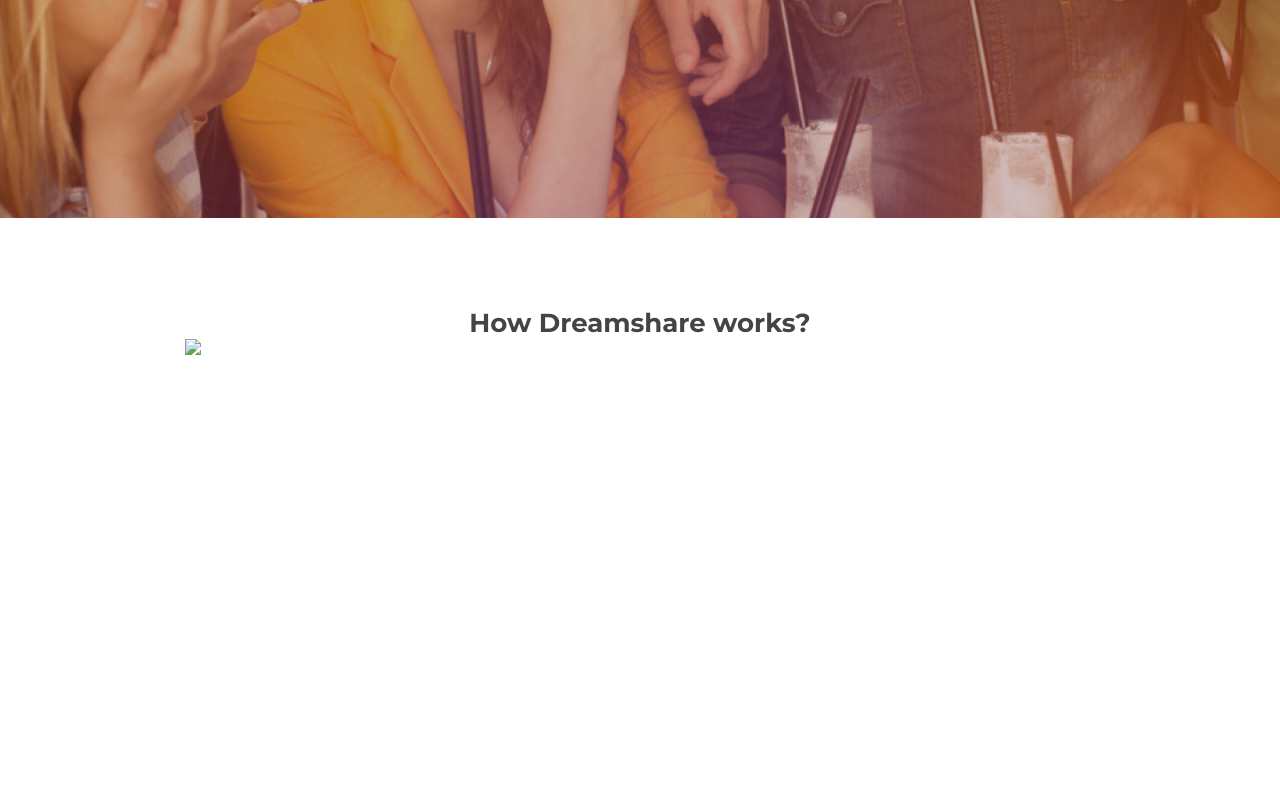
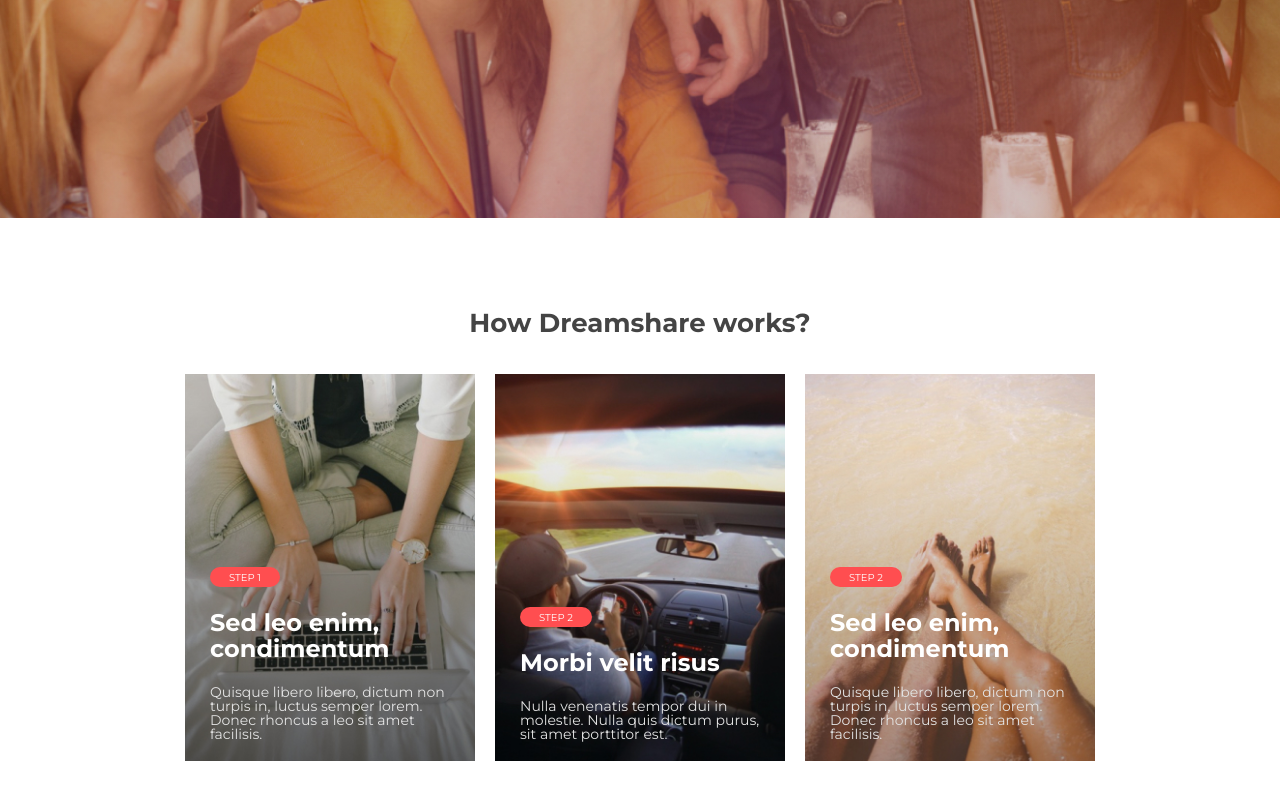
Before and after one commit to OleksandrVolodimirovich/dreamshare, a website: page app/index.html in a window 1280 px wide. Shown: the part 582-1382 px from the top of the page. Before the commit the page ends 1107 px from the top, so only its background shows below. Drawn offline with nearby package versions, Linux system fonts and the light colour scheme; files that its build step writes are made by us from their sources; files whose address does not match are found by name.

Commit message:
feat: section How

```diff
--- a/app/index.html
+++ b/app/index.html
@@ -43,26 +43,28 @@
         <h2 class="title">How Dreamshare works?</h2>
         <ul class="how__items">
           <li class="how__item">
-            <picture class="how__item-img">
-              <source media="(min-width: 650px)" srcset="../">
-              <source media="(min-width: 465px)" srcset="img_white_flower.jpg">
-              <img src="../app/images/" alt="step1" style="width:auto;">
-            </picture>
+            <img class="how__item-img" src="images/how/step1-940.jpg" alt="step1">
+            <div class="how__item-box">
               <span class="how__item-step">STEP 1</span>
               <h3 class="how__item-title">Sed leo enim, condimentum</h3>
               <p class="how__item-text">Quisque libero libero, dictum non turpis in, luctus semper lorem. Donec rhoncus a leo sit amet facilisis.</p>
+            </div>
           </li>
           <li class="how__item">
-            <picture class="how__item-img"></picture>
+            <img class="how__item-img" src="images/how/step2-940.jpg" alt="step2">
+            <div class="how__item-box">
               <span class="how__item-step">STEP 2</span>
               <h3 class="how__item-title">Morbi velit risus</h3>
               <p class="how__item-text">Nulla venenatis tempor dui in molestie. Nulla quis dictum purus, sit amet porttitor est.</p>
+            </div>
           </li>
           <li class="how__item">
-            <picture class="how__item-img"></picture>
-            <span class="how__item-step">STEP 3</span>
+            <img class="how__item-img" src="images/how/step3-940.jpg" alt="step3">
+            <div class="how__item-box">
+              <span class="how__item-step">STEP 2</span>
               <h3 class="how__item-title">Sed leo enim, condimentum</h3>
               <p class="how__item-text">Quisque libero libero, dictum non turpis in, luctus semper lorem. Donec rhoncus a leo sit amet facilisis.</p>
+            </div>
           </li>
         </ul>
       </div>
--- a/app/scss/_global.scss
+++ b/app/scss/_global.scss
@@ -2,7 +2,8 @@
   --accent: #FF4E50;
   --primery: #ffffff;
   --secondary: #444444;
-  --tekst1: #F7F3F2;
+  --text1: #F7F3F2;
+  --text2: #E3E3E3;
 }
 
 html{
--- a/app/scss/style.scss
+++ b/app/scss/style.scss
@@ -48,7 +48,7 @@
     @extend %montserrat-300;
     font-size: 24px;
     line-height: 24px;
-    color: var(--tekst1);
+    color: var(--text1);
     margin: 28px 0 33px 0;
     text-align: center;
   }
@@ -128,6 +128,52 @@
 
 .how{
   padding-top: 89px;
+  padding-bottom: 95px;
+  &__items{
+    display: flex;
+    column-gap: 20px;
+  }
+  &__item{
+    max-height: 400px;
+    max-width: 300px;
+    position: relative;
+    margin-top: 35px;
+    transition: all .3s;
+    cursor: pointer;
+    &:hover{
+      box-shadow: 0 14px 30px -15px rgba(0,0,0, .75);
+      transform: scale(1.1);
+    }
+  }
+  &__item-box{
+    position: absolute;
+    bottom: 0;
+    padding: 20px 25px;
+  }
+  &__item-img{
+    height: 100%;
+  }
+  &__item-step{
+    display: inline-block;
+    @extend %montserrat-400;
+    font-size: 10px;
+    line-height: 12px;
+    background: #FF4E50;
+    border-radius: 40px;
+    padding: 5px 19px 3px;
+    margin-bottom: 23px;
+  }
+  &__item-title{
+    font-size: 24px;
+    line-height: 26px;
+    margin-bottom: 23px;
+  }
+  &__item-text{
+    @extend %montserrat-400;
+    font-size: 14px;
+    line-height: 14px;
+    color: var(--text2);
+  }
 }
 
 
```
Also changed, not shown: app/images/how/step1-940.jpg (added), app/images/how/step1-940.webp (added), app/images/how/step2-940.jpg (added), app/images/how/step2-940.webp (added), app/images/how/step3-940.jpg (added), app/images/how/step3-940.webp (added). Lines whose indentation alone changed are shown as unchanged.
